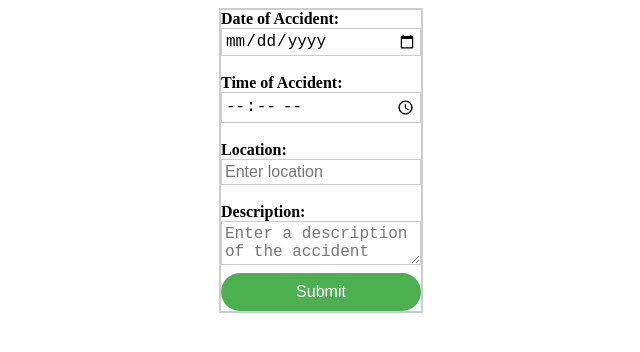
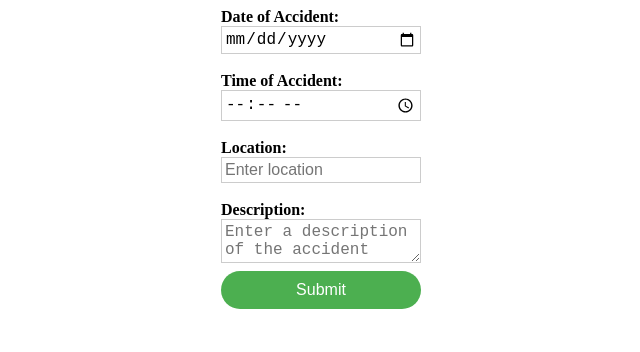
Before and after one commit to Hariprasath0708/AIAclaims, a plain HTML site: page index.html in a window 1280 px wide. Shown: the whole page, without its empty margins (319-959 px from the left). Drawn offline with Linux system fonts and the light colour scheme.

Commit message:
Update index.html

```diff
--- a/index.html
+++ b/index.html
@@ -3,7 +3,7 @@
     width: 200px;
     margin: 0 auto;
     padding: px;
-    border: 2px solid #ccc;
+    //border: 2px solid #ccc;
   }
 
   label {
```
